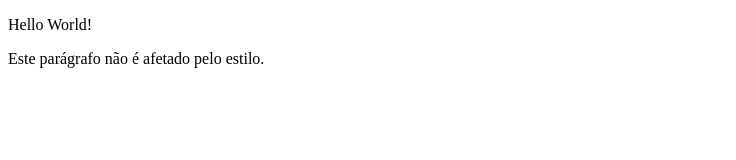
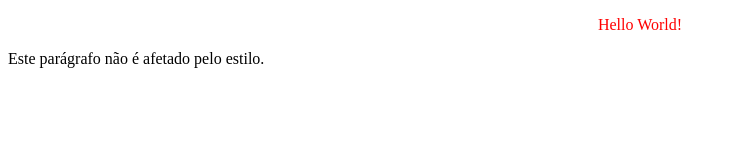
Before and after one commit to vitoriajm/seletor-id, a plain HTML site: page index.html in a window 1280 px wide. Shown: the whole page, without its empty margins (0-736 px from the left). Drawn offline with Linux system fonts and the light colour scheme.

Commit message:
Update index.html

```diff
--- a/index.html
+++ b/index.html
@@ -3,8 +3,8 @@
     <head>
      <style>
           #para1 {
-             text-align: center
-             color: red;
+            color: red;
+            text-align: center;
          }
      </style>
     </head>
```
